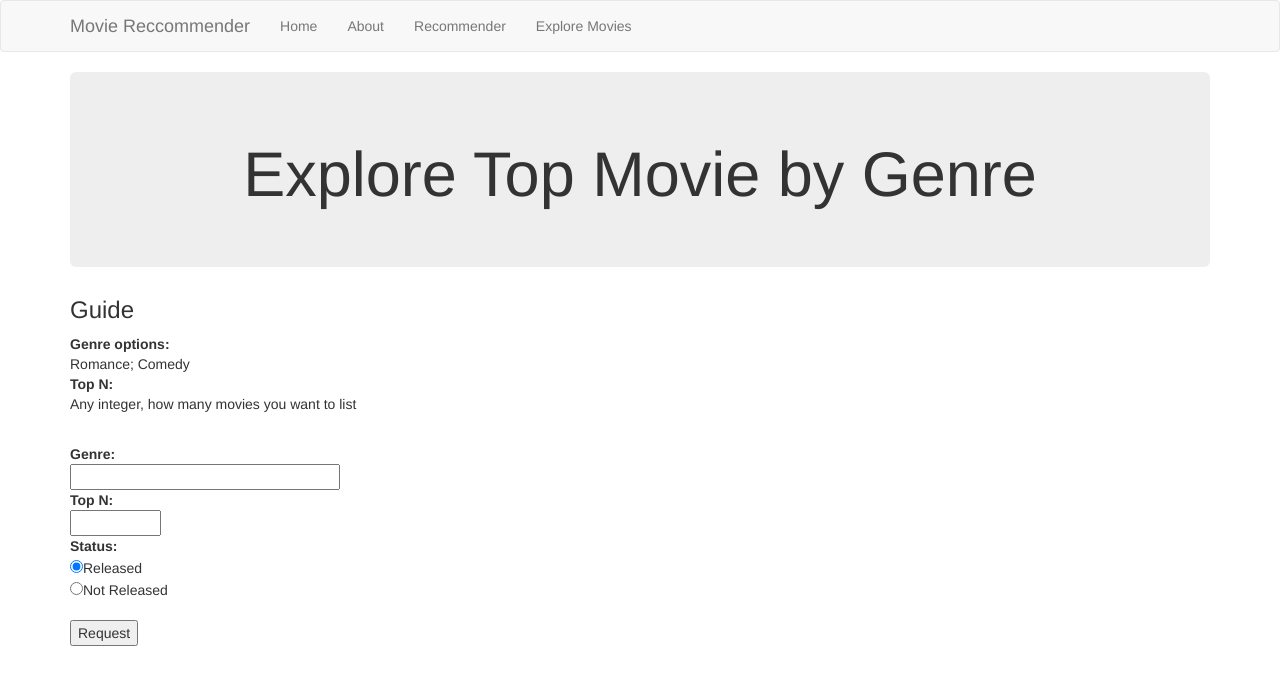
After one commit to San-Wang/Movie_Recommender, a Flask app: page /EDA in a window 1280 px wide. The commit adds this page. Shown: the top 685 px of the page. Run offline with Flask 2, Linux system fonts and the light colour scheme; parts of the project's set-up code (start-up, migrations or seed data) failed here and were passed over; some libraries are stand-ins or nearby versions.

Commit message:
start add form

```diff
--- a/Flask_demo/app.py
+++ b/Flask_demo/app.py
@@ -14,6 +14,10 @@ def index():
 def about():
     return render_template('about.html')
 
+@app.route('/profile/<movieName>')
+def profile(movieName):
+    return render_template('profile.html', name=movieName)
+
 # http://127.0.0.1:5000/recommender/The Godfather
 @app.route('/recommender/<movieName>')
 def recommender(movieName): # variable name need to be the same as < >
@@ -21,12 +25,26 @@ def recommender(movieName): # variable name need to be the same as < >
     result_cast = Movie_Recommender.recommendation_base_crew(str(movieName), 3)
     return render_template('recommender.html', movie = movieName, result = [result_overview,result_cast])
 
+@app.route('/EDA', methods=['GET','POST'])
+def GenreTopN():
+    if request.method == 'POST': # when the form is submitted
+        genre = request.form['Genre']
+        top = request.form['Top N']
+        return render_template('EDAresult.html',genre=genre,top=top)
+    else:
+        return render_template('EDARequest_genre.html')
 
-@app.route('/profile/<movieName>')
-def profile(movieName):
-    return render_template('profile.html', name=movieName)
+'''
+#http://127.0.0.1:5000/EDA?genre=action&top=3
+#query string begins after the question mark (?)
+# and has two key-value pairs separated by an ampersand (&).
+# For each pair, the key is followed by an equals sign (=) and then the value
 
-
+def queryURL():
+    genre = request.args.get('genre') #if key doesn't exist, returns None
+    topN = request.args.get('top')
+    return 'query result for top {} in genre {}'.format(topN, genre)
+'''
 if __name__ == '__main__':
     #app.run()
     app.run(debug=True) # debug = true will enable see changes just refresh web page
--- /dev/null
+++ b/Flask_demo/templates/EDARequest_genre.html
@@ -0,0 +1,37 @@
+{% extends 'layout.html' %}
+
+{% block body %}
+    <div class="jumbotron text-center">
+    <h1>Explore Top Movie by Genre</h1>
+    </div>
+    <h3> Guide </h3>
+    <p>
+        <b>Genre options:</b><br>
+            Romance; Comedy <br>
+        <b>Top N: </b><br>
+            Any integer, how many movies you want to list
+    <br>
+    <br>
+
+    </p>
+
+    <div class = 'pane'>
+    <form action="{{ url_for('GenreTopN')}}" method = 'post'>
+
+        <dl>
+            <dt>Genre:</dt>
+                <dd><input type ='text' size='30' name='Genre' required></dd>
+            <dt>Top N:</dt>
+                <dd><input type="text" size="8" name = 'Top N' required></dd>
+            <dt>Status:</dt>
+                <dd><input type ='radio' name='Status' value='Released' checked>Released</dd>
+                <dd><input type ='radio' name='Status' value='Not Released'>Not Released</dd>
+        </dl>
+
+
+    <input type='submit' value='Request'>
+
+    </form>
+</div>
+
+{% endblock %}
--- a/Flask_demo/templates/about.html
+++ b/Flask_demo/templates/about.html
@@ -1,8 +1,12 @@
 {% extends 'layout.html' %}
 
 {% block body %}
+    <div class="jumbotron text-center">
     <h1>About the movie recomender</h1>
-    <p>It can recommend movie based on movie plot, cast member</p>
+    </div>
+
+    <h2>What can it provide?</h2>
+    <p>It can recommend movies based on movies' content, cast and personal taste</p>
     <h2>About the dataset</h2>
     <li>Source:  An ensemble data of Full MovieLens Dataset from GroupLens & Movie metadata collected from TMDB Open API</li>
     <li>Credit: data collection credit goes to Rounak Banik</li>
--- a/Flask_demo/templates/home.html
+++ b/Flask_demo/templates/home.html
@@ -3,7 +3,7 @@
 {% block body %}
     <div class="jumbotron text-center">
     <h1>Welcome to my movie reccommender demo</h1>
-    <p class="lead">This application is built on the Python Flask framework</p>
+    <p class="lead">This application is built on the Python Flask framework and mySQL database</p>
 
     </div>
 {% endblock %}
--- a/Flask_demo/templates/includes/_navbar.html
+++ b/Flask_demo/templates/includes/_navbar.html
@@ -14,6 +14,8 @@
             <li><a href="/">Home</a></li>
             <li><a href="/about">About</a></li>
             <li><a href="/recommender">Recommender</a></li>
+            <li><a href="/EDA">Explore Movies</a></li>
+
           </ul>
         </div><!--/.nav-collapse -->
       </div>
--- /dev/null
+++ b/SQL/movie_query.sql
@@ -0,0 +1,20 @@
+show databases;
+use movies;
+show tables;
+select * from moviemeta limit 3;
+select
+	COUNT(*)
+from moviemeta
+where
+	genres like '%Romance%'; #Romance, Comedy,
+
+-- adult ratio
+select
+	adult, count(*),round(count(*)/(select count(*) from moviemeta), 2) as 'ratio'
+from moviemeta
+group by adult;
+
+-- budget
+select
+	sum(budget)/count(*) as 'average' ,max(budget)
+from moviemeta;
```
Also changed, not shown: Flask_demo/reference.txt (deleted, +0 -13 lines), Flask_demo/templates/EDAresult.html (added, +11 -0 lines), SQL/read_moviedata.sql (added, +33 -0 lines), connectdb.py (added, +11 -0 lines), reference.txt (added, +18 -0 lines), 3 other files.
